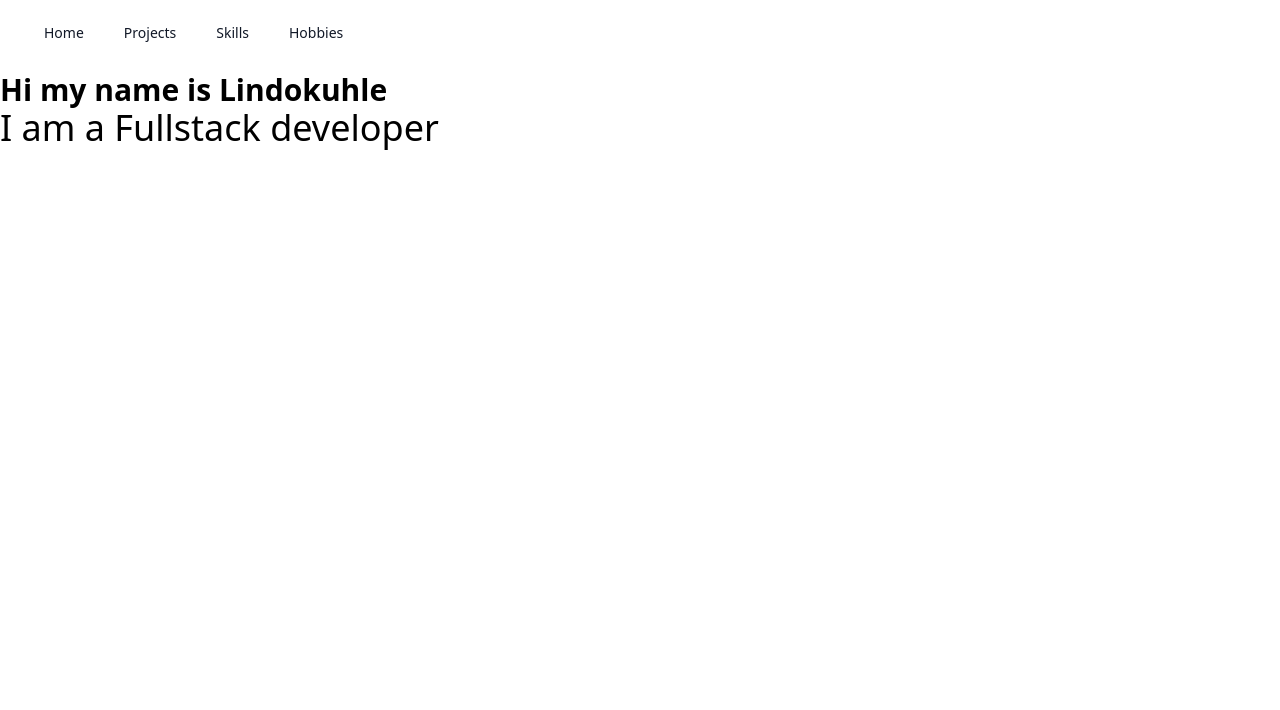
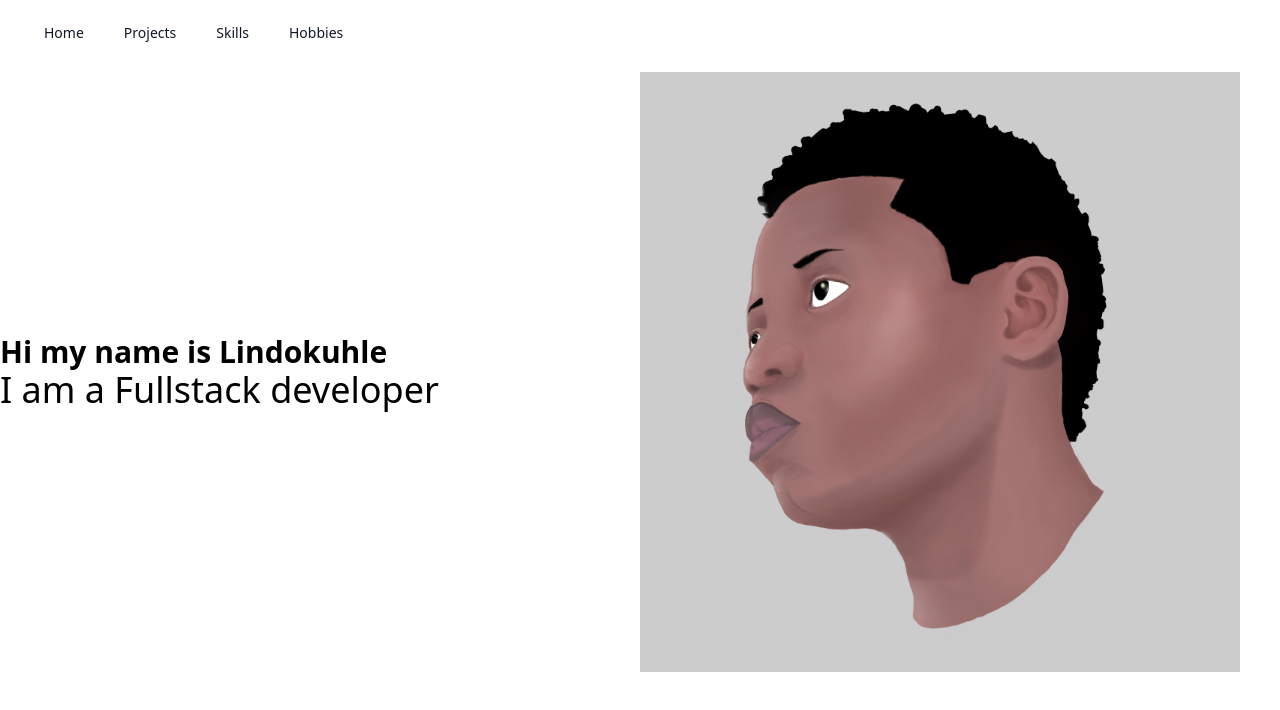
Before and after one commit to LindoDuma/Portfolio_Website_VOne, a plain HTML site: page index.html in a window 1280 px wide. Drawn offline with nearby package versions, Linux system fonts and the light colour scheme.

Commit message:
added header with title and image

```diff
--- a/index.html
+++ b/index.html
@@ -23,9 +23,14 @@
             </div>
         </nav>
 
-        <div class="container my-2 mx-auto">
-            <h1 class="text-3xl font-bold">Hi my name is Lindokuhle</h1>
-            <h2 class="text-4xl">I am a Fullstack developer</h2>
+        <div class="container flex justify-center align-middle items-center h-auto my-2 mx-auto">
+            <div class="flex flex-col w-1/2">
+                <h1 class="text-3xl font-bold">Hi my name is Lindokuhle</h1>
+                <h2 class="text-4xl">I am a Fullstack developer</h2>
+            </div>
+            <div class="flex flex-col w-1/2">
+                <img class="" src="/Content/Images/LindoR.png" width="600px" height="600px" alt="">
+            </div>
         </div>
     </body>
 </html>
```
Also changed, not shown: Content/Images/LindoR.png (added).
